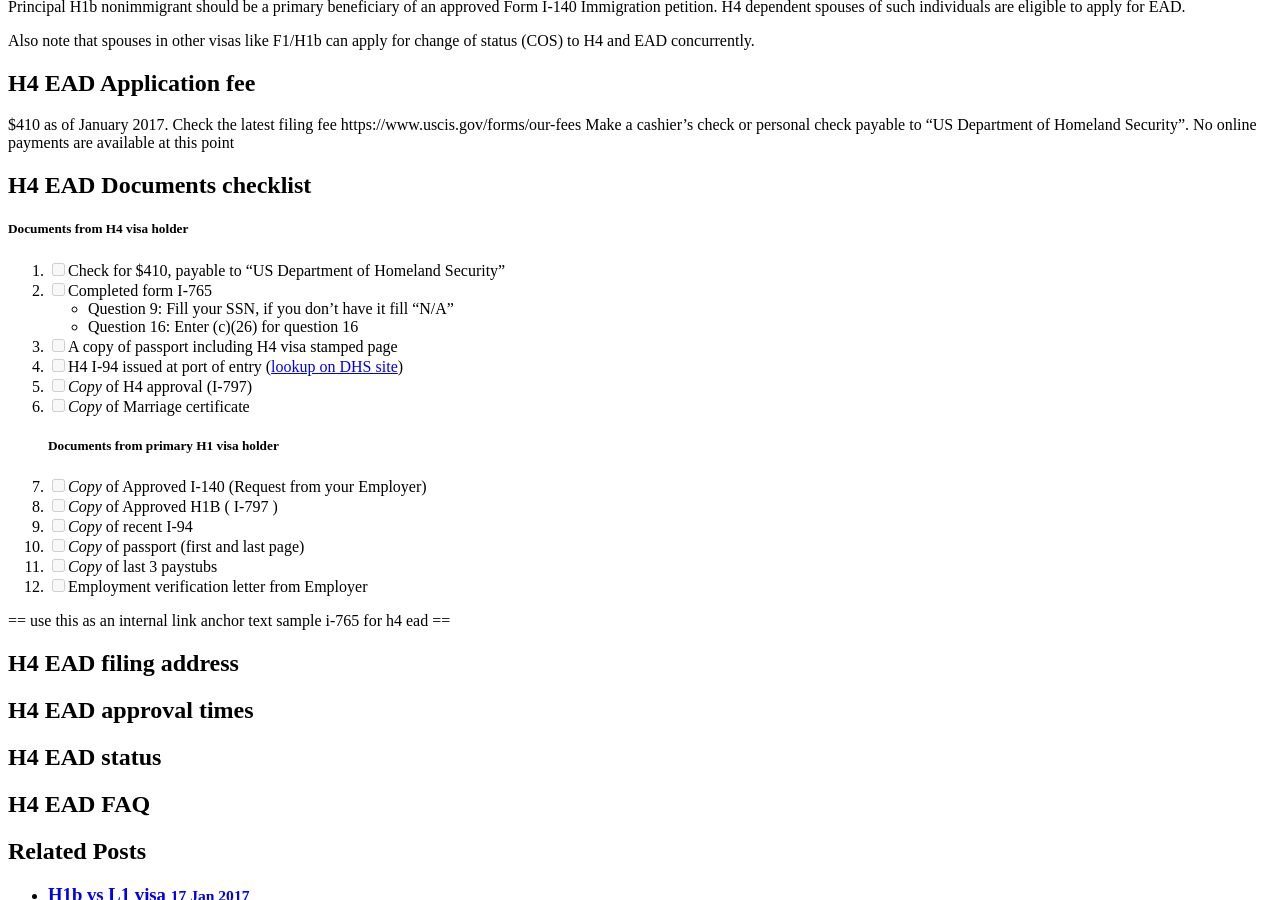
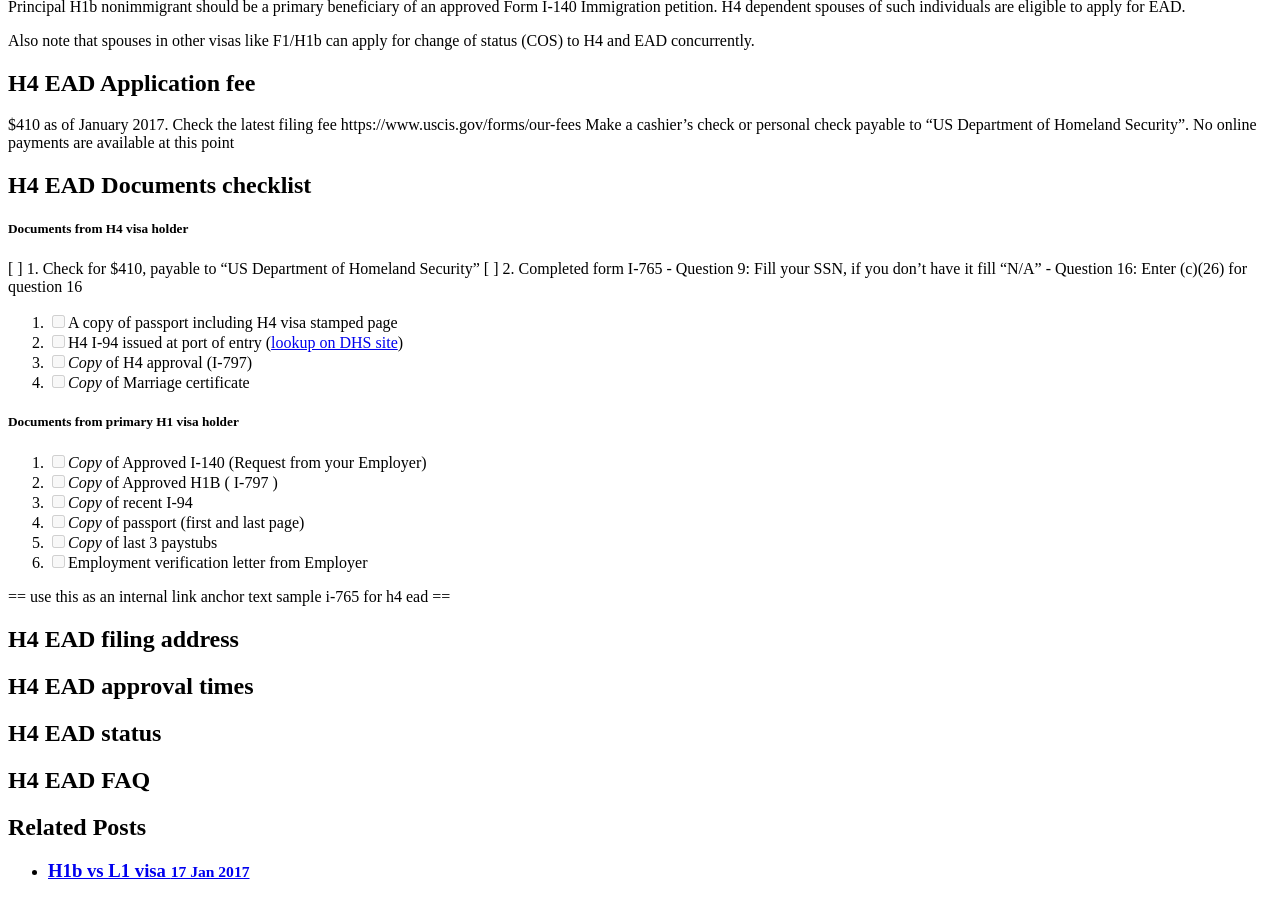
Before and after one commit to gitforwork2/gitforwork.github.io, a Jekyll site: the page built from _posts/2017-01-19-h4-ead-application.md, in a window 1280 px wide and 900 px high, scrolled down 654 px. Built offline with Jekyll 4.4.1, drawn with Linux system fonts in a browser that asks for light colours; nearby versions of some CDN libraries; comment, search, counter and statistics services are not loaded.

Commit message:
Update 2017-01-19-h4-ead-application.md

```diff
--- a/_posts/2017-01-19-h4-ead-application.md
+++ b/_posts/2017-01-19-h4-ead-application.md
@@ -32,15 +32,17 @@ Make a cashier's check or personal check payable to "US Department of Homeland S
 
 ## H4 EAD Documents checklist
 ##### Documents from H4 visa holder
-1.  [ ] Check for $410, payable to "US Department of Homeland Security"
-2.  [ ] Completed form I-765
+[ ] 1. Check for $410, payable to "US Department of Homeland Security"
+[ ] 2. Completed form I-765
        - Question 9:  Fill your SSN, if you don't have it fill "N/A"
        - Question 16: Enter (c)(26) for question 16
 3.  [ ] A copy of passport including H4 visa stamped page
 4.  [ ] H4 I-94 issued at port of entry ([lookup on DHS site](https://i94.cbp.dhs.gov/I94/#/recent-search))
 5.  [ ] *Copy* of H4 approval (I-797)
 6.  [ ] *Copy* of Marriage certificate
+
 ##### Documents from primary H1 visa holder
+
 7.  [ ] *Copy* of Approved I-140 (Request from your Employer)
 8.  [ ] *Copy* of Approved H1B ( I-797 )
 9.  [ ] *Copy* of recent I-94
```
